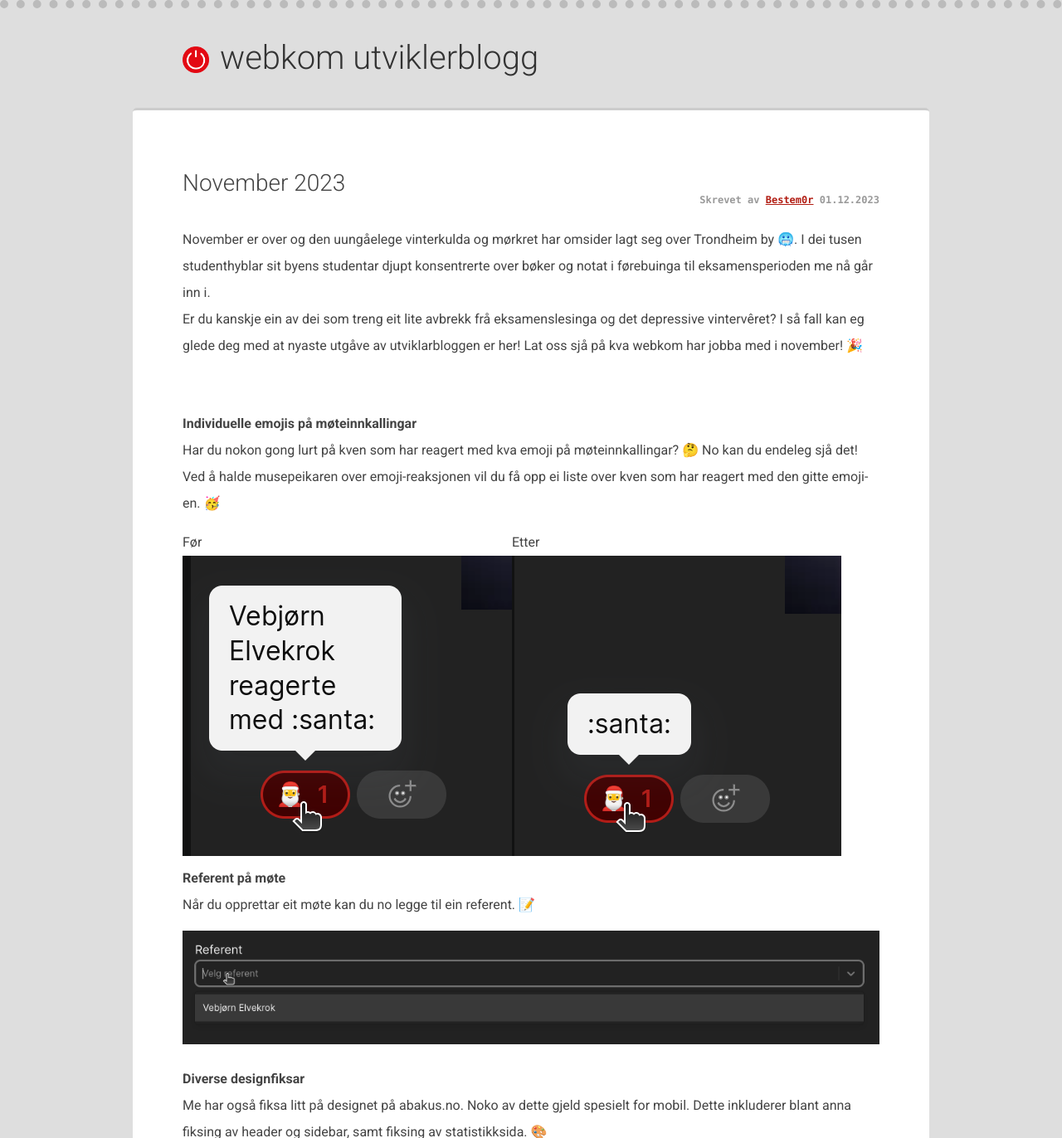
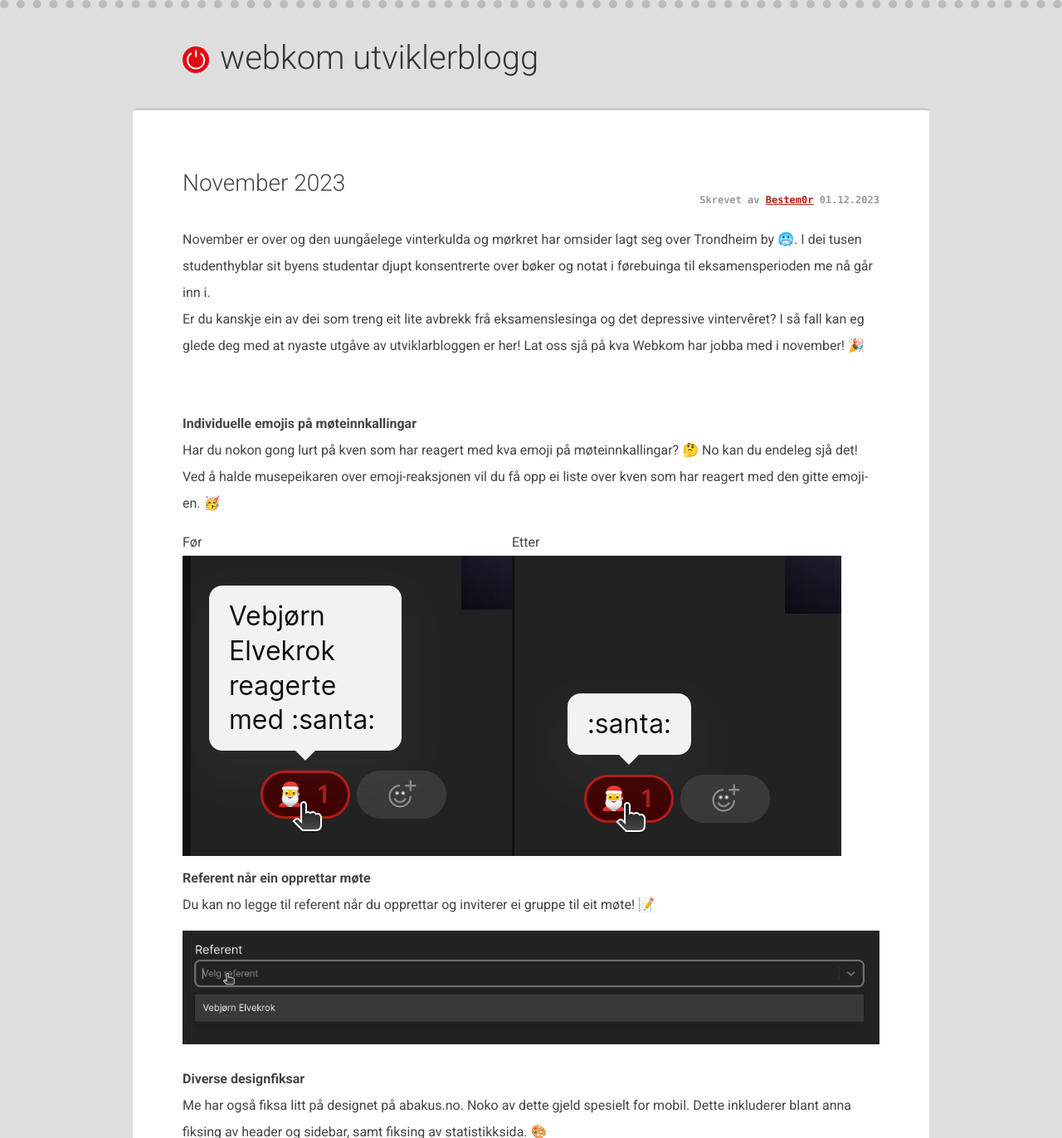
Before and after one commit to webkom/webkom.github.io, a Jekyll site: the page built from _posts/2023-12-01-november-2023.md, in a window 1280 px wide and 1400 px high, cut to the strip 0-1372 px from the top of the window. Shown: the whole strip at 83% size. Built offline with Jekyll 4.4.1, drawn with Linux system fonts in a browser that asks for light colours; nearby versions of some CDN libraries; comment, search, counter and statistics services are not loaded.

Commit message:
Capitalize Webkom, fix issue description

```diff
--- a/_posts/2023-12-01-november-2023.md
+++ b/_posts/2023-12-01-november-2023.md
@@ -6,7 +6,7 @@ author: Bestem0r
 
 November er over og den uungåelege vinterkulda og mørkret har omsider lagt seg over Trondheim by 🥶. I dei tusen studenthyblar sit byens studentar djupt konsentrerte over bøker og notat i førebuinga til eksamensperioden me nå går inn i.
 Er du kanskje ein av dei som treng eit lite avbrekk frå eksamenslesinga og det depressive vintervêret?
-I så fall kan eg glede deg med at nyaste utgåve av utviklarbloggen er her! Lat oss sjå på kva webkom har jobba med i november! 🎉
+I så fall kan eg glede deg med at nyaste utgåve av utviklarbloggen er her! Lat oss sjå på kva Webkom har jobba med i november! 🎉
 
 <br>
 ## Individuelle emojis på møteinnkallingar
@@ -18,9 +18,9 @@ Ved å halde musepeikaren over emoji-reaksjonen vil du få opp ei liste over kve
 |----------------------------------------------------| --- |
 | ![Før](/images/posts/2023-12-02-emojis-before.png) | ![Etter](/images/posts/2023-12-02-emojis-after.png) |
 
-## Referent på møte
+## Referent når ein opprettar møte
 
-Når du opprettar eit møte kan du no legge til ein referent. 📝
+Du kan no legge til referent når du opprettar og inviterer ei gruppe til eit møte! 📝
 
 ![Referent](/images/posts/2023-12-02-referent.png)
 
```
